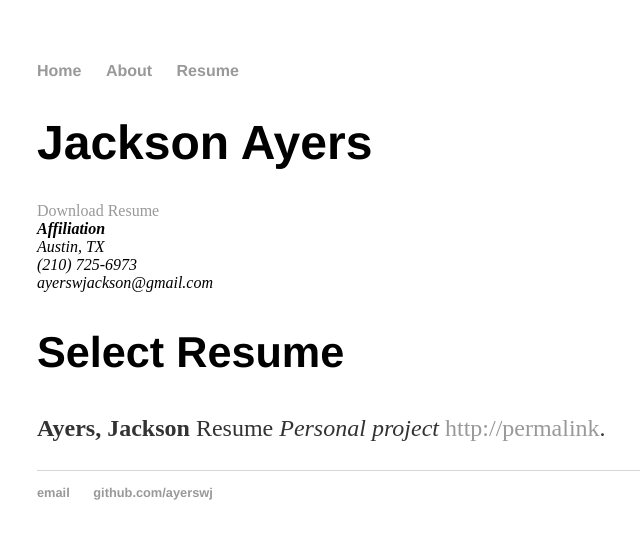
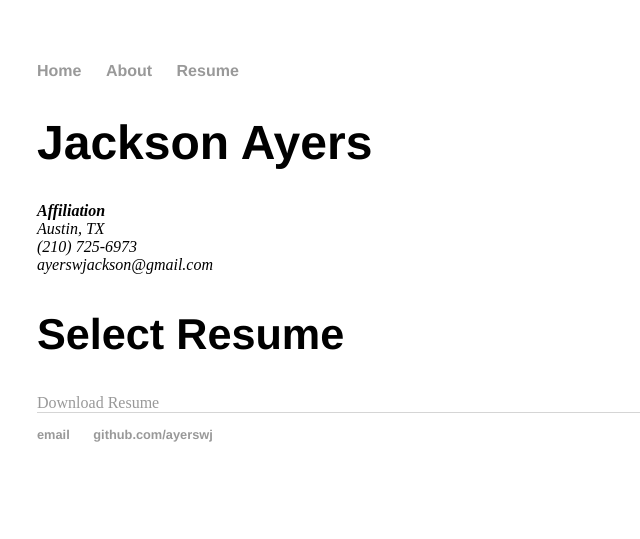
Before and after one commit to ayerswj/ayerswj.github.io, a Jekyll site: the page built from resume/index.html, in a window 1280 px wide. Shown: the top 539 px of the page, without its empty margins (155-795 px from the left). Built offline with Jekyll 4.4.1, drawn with Linux system fonts in a browser that asks for light colours.

Commit message:
formatted

```diff
--- a/resume/index.html
+++ b/resume/index.html
@@ -5,7 +5,6 @@ title: Resume
 
 	<div class="resume">
 					<h1>Jackson Ayers</h1>
-					<a href="#" class="download" title="Download Resume as PDF">Download Resume</a>
 					<address>
 					<strong>Affiliation</strong><br>
 					Austin, TX<br>
@@ -15,8 +14,7 @@ title: Resume
 
 					<h2>Select Resume</h2>
 
-
-					<p><strong>Ayers, Jackson</strong> Resume <em>Personal project</em> <a href="#">http://permalink</a>.
+					<a href="#" class="download" title="Download Resume as PDF">Download Resume</a>
 
 
 	</div>
```
